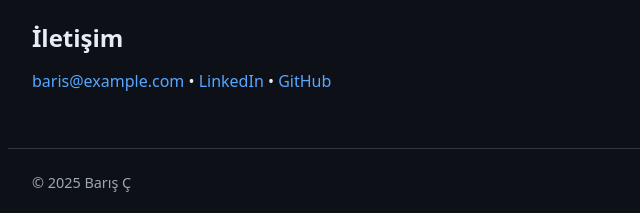
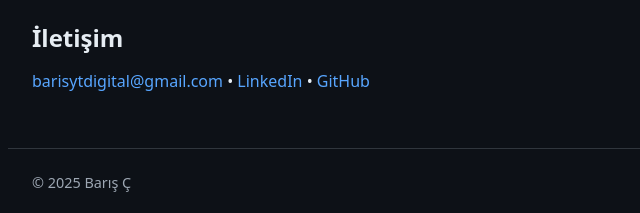
Before and after one commit to 1BarisC/portfolio-website, a plain HTML site: page index.html in a window 1280 px wide. Shown: the part 720-933 px from the top of the page, 142-782 px from the left. Drawn offline with Linux system fonts and the light colour scheme.

Commit message:
Update index.html

```diff
--- a/index.html
+++ b/index.html
@@ -18,7 +18,7 @@
     <li>Node.js</li><li>Express</li><li>MySQL</li><li>Socket.IO</li><li>JavaScript</li><li>HTML</li><li>CSS</li><li>Git</li>
   </ul></section>
   <section id="contact"><h2>İletişim</h2>
-    <p><a href="mailto:baris@example.com">baris@example.com</a> •
+    <p><a href="mailto:barisytdigital@gmail.com">barisytdigital@gmail.com</a> •
     <a href="https://www.linkedin.com/in/USERNAME" target="_blank">LinkedIn</a> •
     <a href="https://github.com/1BarisC" target="_blank">GitHub</a></p>
   </section>
```
